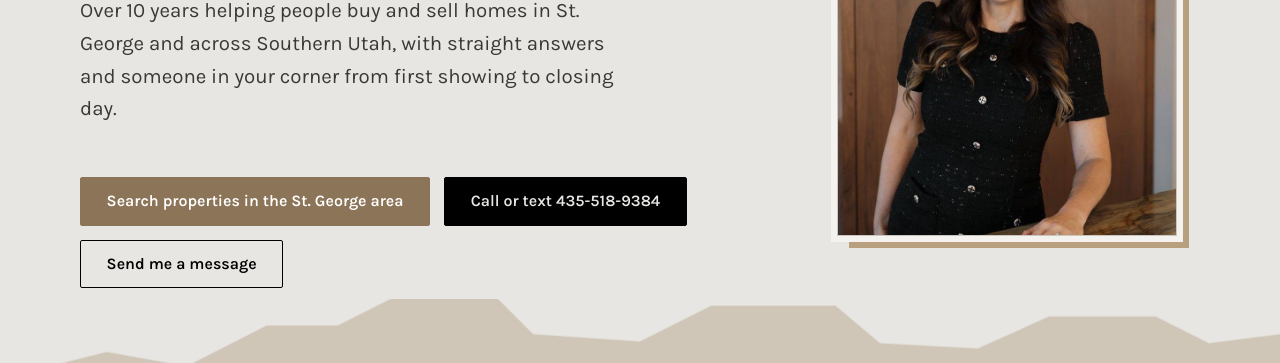
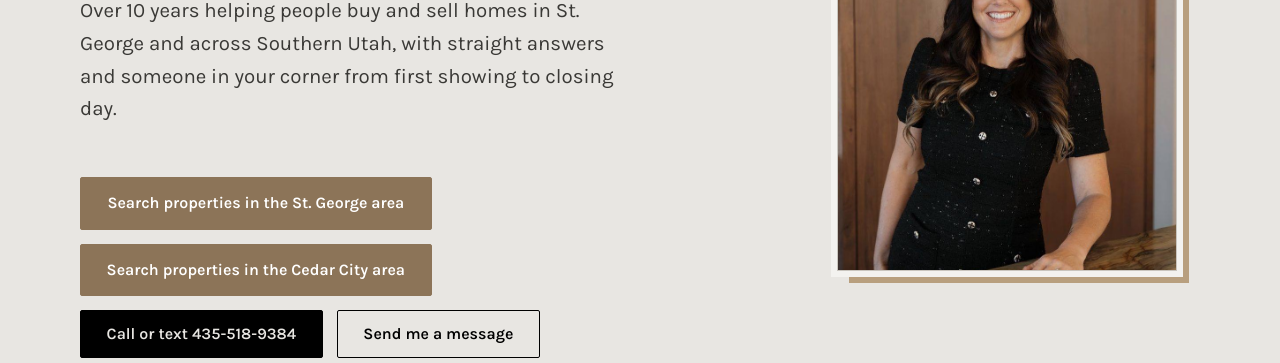
Before and after one commit to imyourrealestategirl-hub/imyourrealestategirl-website, a plain HTML site: page index.html in a window 1280 px wide. Shown: the part 422-785 px from the top of the page. Drawn offline with Linux system fonts and the light colour scheme.

Commit message:
Add files via upload

```diff
--- a/index.html
+++ b/index.html
@@ -77,6 +77,9 @@ nav.links a:hover{color:var(--ink)}
 .btn-solid:hover{background:var(--tan-deep);border-color:var(--tan-deep);color:#fff}
 .btn-line{background:transparent;color:var(--ink)}
 .btn-search{background:var(--tan-deep);border-color:var(--tan-deep);color:#fff}
+.search-btns{flex-basis:100%;display:grid;grid-template-columns:max-content;gap:.875rem}
+.search-btns .btn{text-align:center;line-height:1.25}
+@media (max-width:480px){.search-btns{grid-template-columns:1fr}}
 .btn-search:hover{background:var(--ink);border-color:var(--ink);color:var(--bg)}
 .btn-line:hover{background:var(--ink);color:var(--bg)}
 .ridges{position:absolute;inset:auto 0 0 0;width:100%;height:auto;z-index:1;pointer-events:none}
@@ -221,7 +224,10 @@ footer p{margin:0}
       </div>
       <div class="hero-photo"><img src="images/alecia-jones-portrait.jpg" alt="Alecia Jones, St. George real estate agent" width="765" height="1100" fetchpriority="high"></div>
       <div class="actions">
-        <a class="btn btn-search" href="https://my.flexmls.com/AleciaJone" target="_blank" rel="noopener">Search properties in the St. George area</a>
+        <div class="search-btns">
+          <a class="btn btn-search" href="https://my.flexmls.com/AleciaJone" target="_blank" rel="noopener">Search properties in the St. George area</a>
+          <a class="btn btn-search" href="https://my.flexmls.com/aleciajones" target="_blank" rel="noopener">Search properties in the Cedar City area</a>
+        </div>
         <a class="btn btn-solid" href="tel:4355189384">Call or text 435-518-9384</a>
         <a class="btn btn-line" href="#contact">Send me a message</a>
       </div>
```
